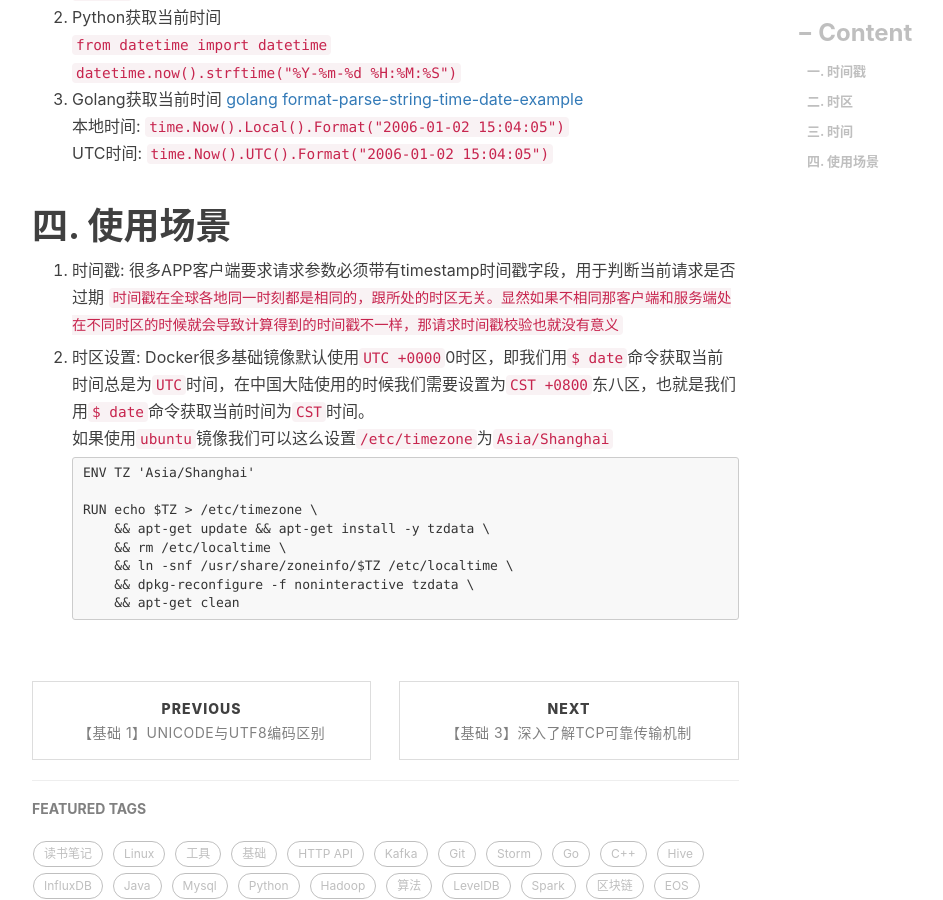
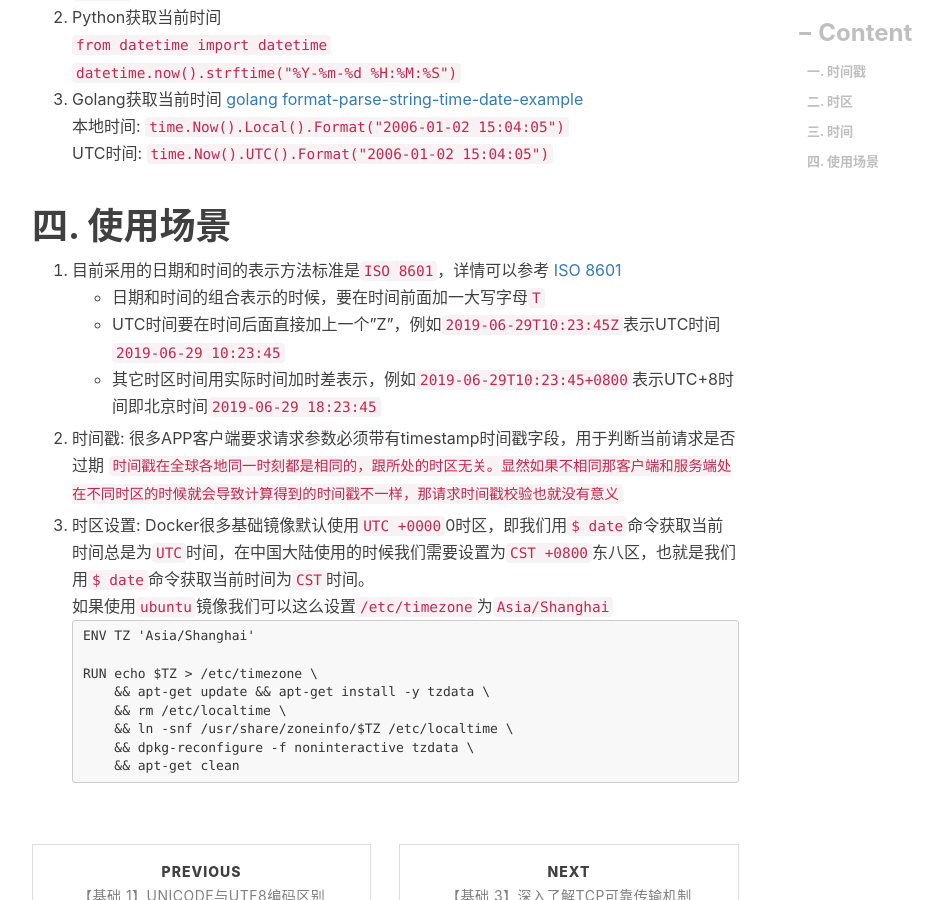
Before and after one commit to engru/chenguolin.github.io, a Jekyll site: the page built from _posts/2017-07-02-【基础-2】时间戳、时区和时间区别.md, in a window 1280 px wide and 900 px high, scrolled down 2443 px. Shown: the whole window, without its empty margins (233-1176 px from the left). Built offline with Jekyll 4.4.1, drawn with Linux system fonts in a browser that asks for light colours; nearby versions of some CDN libraries; comment, search, counter and statistics services are not loaded.

Commit message:
Update 2017-07-02-【基础-2】时间戳、时区和时间区别.md

````diff
--- a/_posts/2017-07-02-【基础-2】时间戳、时区和时间区别.md
+++ b/_posts/2017-07-02-【基础-2】时间戳、时区和时间区别.md
@@ -58,10 +58,15 @@ Linux下我们可以使用 `$ date` 查看当前的时间，输出内容带有
    UTC时间: `time.Now().UTC().Format("2006-01-02 15:04:05")`
 
 # 四. 使用场景
-1. 时间戳: 很多APP客户端要求请求参数必须带有timestamp时间戳字段，用于判断当前请求是否过期
+1. 目前采用的日期和时间的表示方法标准是`ISO 8601`，详情可以参考 [ISO 8601](https://zh.wikipedia.org/wiki/ISO_8601)
+    * 日期和时间的组合表示的时候，要在时间前面加一大写字母`T`
+    * UTC时间要在时间后面直接加上一个"Z"，例如`2019-06-29T10:23:45Z`表示UTC时间`2019-06-29 10:23:45`
+    * 其它时区时间用实际时间加时差表示，例如`2019-06-29T10:23:45+0800`表示UTC+8时间即北京时间`2019-06-29 18:23:45`
+
+2. 时间戳: 很多APP客户端要求请求参数必须带有timestamp时间戳字段，用于判断当前请求是否过期
    `时间戳在全球各地同一时刻都是相同的，跟所处的时区无关。显然如果不相同那客户端和服务端处在不同时区的时候就会导致计算得到的时间戳不一样，那请求时间戳校验也就没有意义`
 
-2. 时区设置: Docker很多基础镜像默认使用`UTC +0000`0时区，即我们用`$ date`命令获取当前时间总是为`UTC`时间，在中国大陆使用的时候我们需要设置为`CST +0800`东八区，也就是我们用`$ date`命令获取当前时间为`CST`时间。
+3. 时区设置: Docker很多基础镜像默认使用`UTC +0000`0时区，即我们用`$ date`命令获取当前时间总是为`UTC`时间，在中国大陆使用的时候我们需要设置为`CST +0800`东八区，也就是我们用`$ date`命令获取当前时间为`CST`时间。
    如果使用`ubuntu`镜像我们可以这么设置`/etc/timezone`为`Asia/Shanghai`
    ```
    ENV TZ 'Asia/Shanghai'
````
